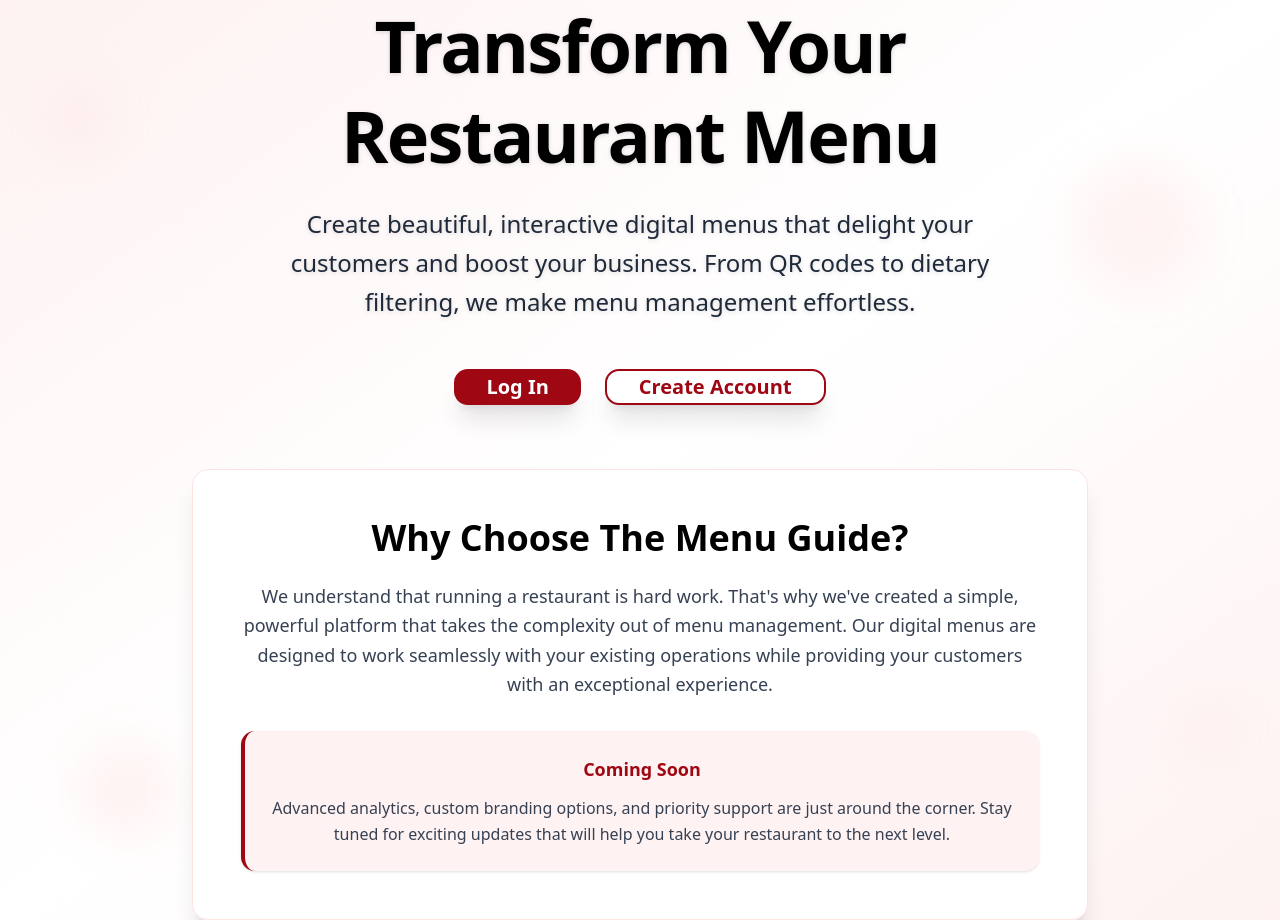
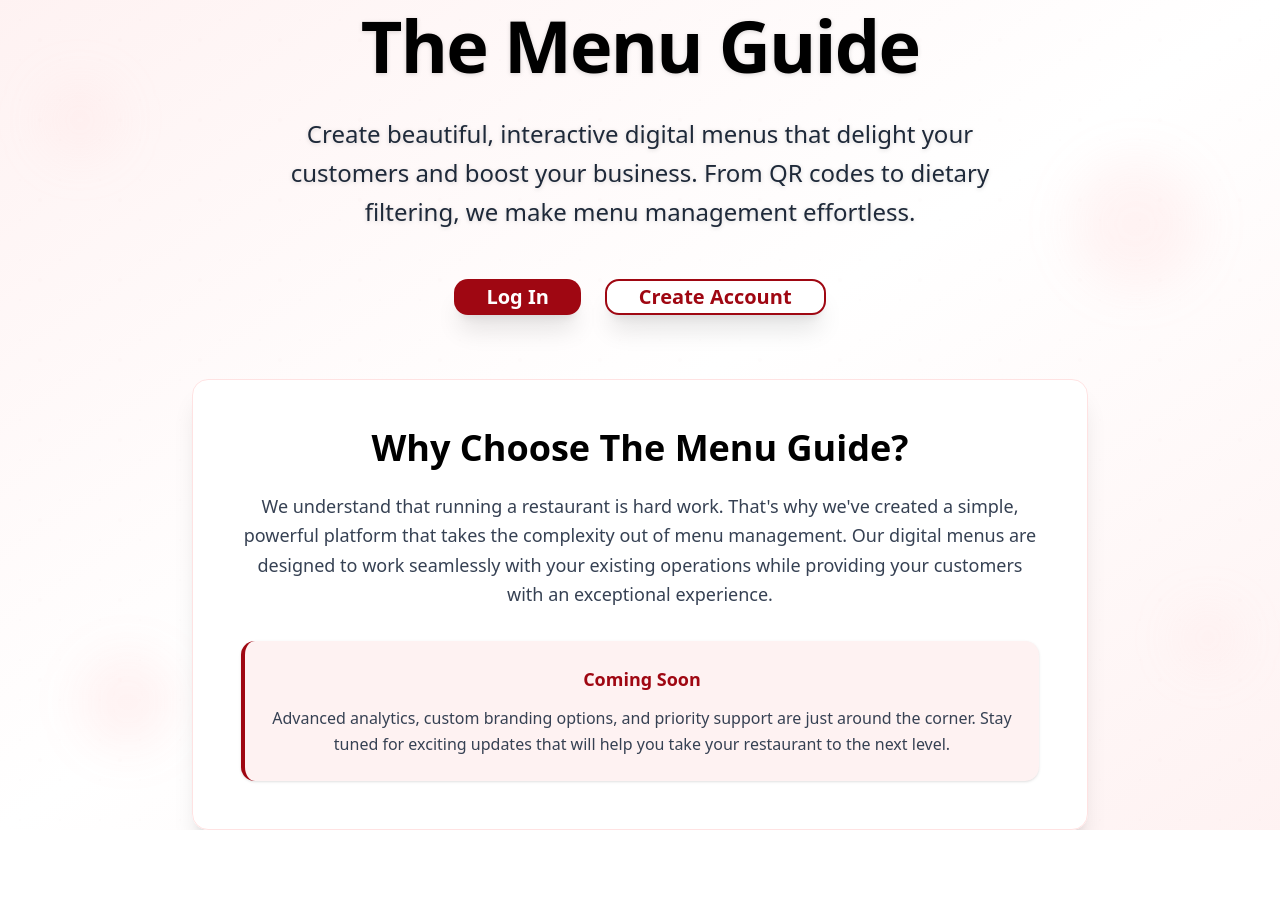
Before and after one commit to alexanderbrightman/the-menu-guide, a Next.js app: page / in a window 1280 px wide. After the commit the page ends 830 px from the top, so only its background shows below. Built offline with nearby package versions, Linux system fonts and the light colour scheme; no server answers.

Commit message:
Update welcome screen title to 'The Menu Guide'

```diff
--- a/src/components/landing/LandingPage.tsx
+++ b/src/components/landing/LandingPage.tsx
@@ -44,7 +44,7 @@ export function LandingPage() {
         <div className="text-center max-w-4xl mx-auto">
           {/* Main Title */}
           <h1 className="text-6xl md:text-7xl font-bold mb-6 leading-tight tracking-tight text-black drop-shadow-sm">
-            Transform Your Restaurant Menu
+            The Menu Guide
           </h1>
 
           {/* Description */}
```
